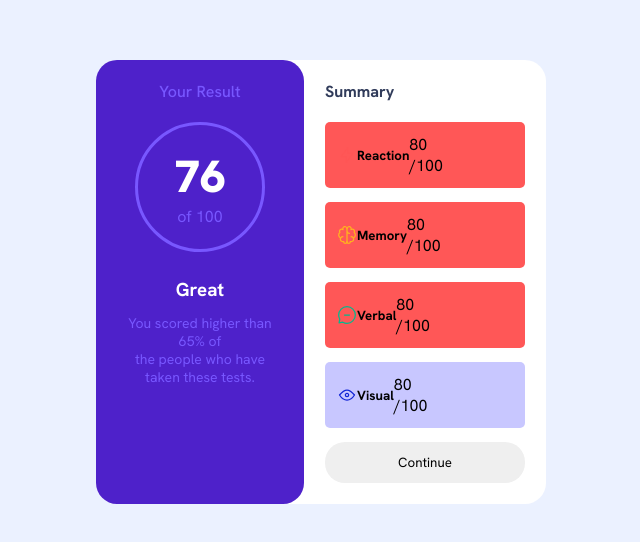
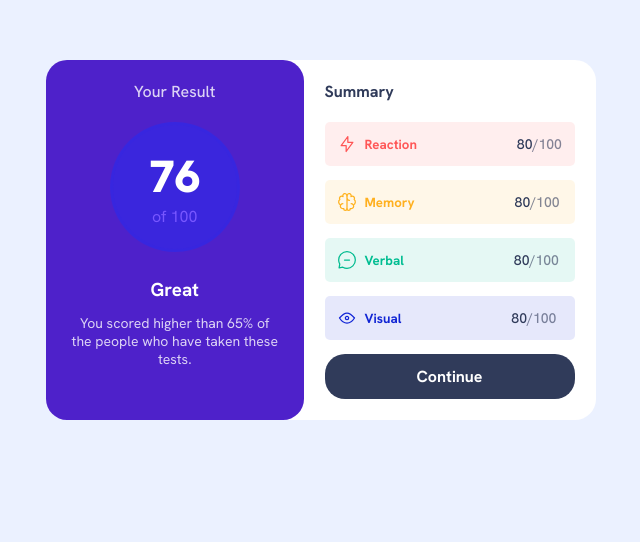
Before and after one commit to CodeOmari/Front-end-Mentor, a plain HTML site: page results-summary-component-main/index.html in a window 1280 px wide. Shown: the whole page, without its empty margins (319-959 px from the left). Drawn offline with Linux system fonts and the light colour scheme.

Commit message:
update project styles

```diff
--- a/results-summary-component-main/style.css
+++ b/results-summary-component-main/style.css
@@ -15,13 +15,13 @@ body{
     margin-top: 60px;
     display: flex;
     flex-direction: row;
-    width: 450px;
+    width: 550px;
     overflow: hidden;
     background-color: hsl(0, 0%, 100%);
     border-radius:  21px;
 }
 .average-score{
-    background-color: hsla(256, 72%, 46%, 1);
+    background-color: hsla(256, 72%, 46%, 1.2);
     border-top-right-radius: 21px;
     border-bottom-right-radius: 21px;
     width: 350px;
@@ -31,7 +31,7 @@ body{
     padding: 21px;
 }
 .result{
-    color: hsl(252, 100%, 67%);
+    color: hsla(0, 0%, 100%, 0.8);
     font-size: 16px;
     font-weight: 500;
     padding-bottom: 20px;
@@ -43,9 +43,9 @@ body{
     flex-direction: column;
     align-items: center;
     justify-content: center;
-    background-color: hsla(256, 72%, 46%, 1);
+    background-color: hsla(241, 81%, 54%, 0.6);
     border-style: solid;
-    border-color: hsl(252, 100%, 67%);
+    border-color:  hsla(241, 81%, 54%, 0.2);
     border-radius: 50%;
 }
 .score h1{
@@ -67,7 +67,7 @@ body{
     padding-bottom: 12px;
 }
 .remarks p{
-    color: hsl(252, 100%, 67%);
+    color: hsla(0, 0%, 100%, 0.8);
     font-size: 14px;
     text-align: center;
 }
@@ -85,38 +85,75 @@ body{
     display: flex;
     flex-direction: row;
     align-items: center;
+    padding-left: 8px;
 }
 #results-container .reaction{
     display: flex;
-    background-color: hsl(0, 100%, 67%);
+    background-color: hsla(0, 100%, 67%, 0.1);
     margin-bottom: 14px;
     padding: 12px;
     border-radius: 5px;
+    color: hsl(0, 100%, 67%);
+}
+#results-container .reaction .exact-score{
+    padding-left: 60px;
 }
 #results-container .memory{
     display: flex;
-    background-color: hsl(0, 100%, 67%);
+    background-color: hsla(39, 100%, 56%, 0.1);
     margin-bottom: 14px;
     padding: 12px;
     border-radius: 5px;
+    color: hsl(39, 100%, 56%);
+}
+#results-container .memory .exact-score{
+    padding-left: 60px;
 }
 #results-container .verbal{
     display: flex;
-    background-color: hsl(0, 100%, 67%);
+    background-color: hsla(166, 100%, 37%, 0.1);
     margin-bottom: 14px;
     padding: 12px;
     border-radius: 5px;
+    color: hsl(166, 100%, 37%);
+}
+#results-container .verbal .exact-score{
+    padding-left: 70px;
 }
 #results-container .visual{
     display: flex;
-    background-color: hsl(241, 100%, 89%);
+    background-color: hsla(234, 85%, 45%, 0.1);
     margin-bottom: 14px;
     padding: 12px;
     border-radius: 5px;
+    color: hsl(234, 85%, 45%);
+}
+#results-container .visual .exact-score{
+    padding-left: 70px;
 }
 .continue-btn{
-    width: 200px;
+    width: 250px;
     padding: 12px;
     border-style: none;
     border-radius: 20px;
+    background-color: hsl(224, 30%, 27%);
+    color: hsl(0, 0%, 100%);
+    font-size: 16px;
+    font-weight: 700;
+    cursor: pointer;
 }
+.continue-btn:hover{
+    background-color: hsla(256, 72%, 46%, 1.2);
+}
+.exact-score{
+    display: flex;
+    flex-direction: row;
+    margin-left: 40px;
+    text-align: end;
+    color: hsl(224, 30%, 27%);
+    font-weight: 500;
+    font-size: 14px;
+}
+.exact-score p{
+    color: hsla(224, 30%, 27%, 0.6);
+}
```
